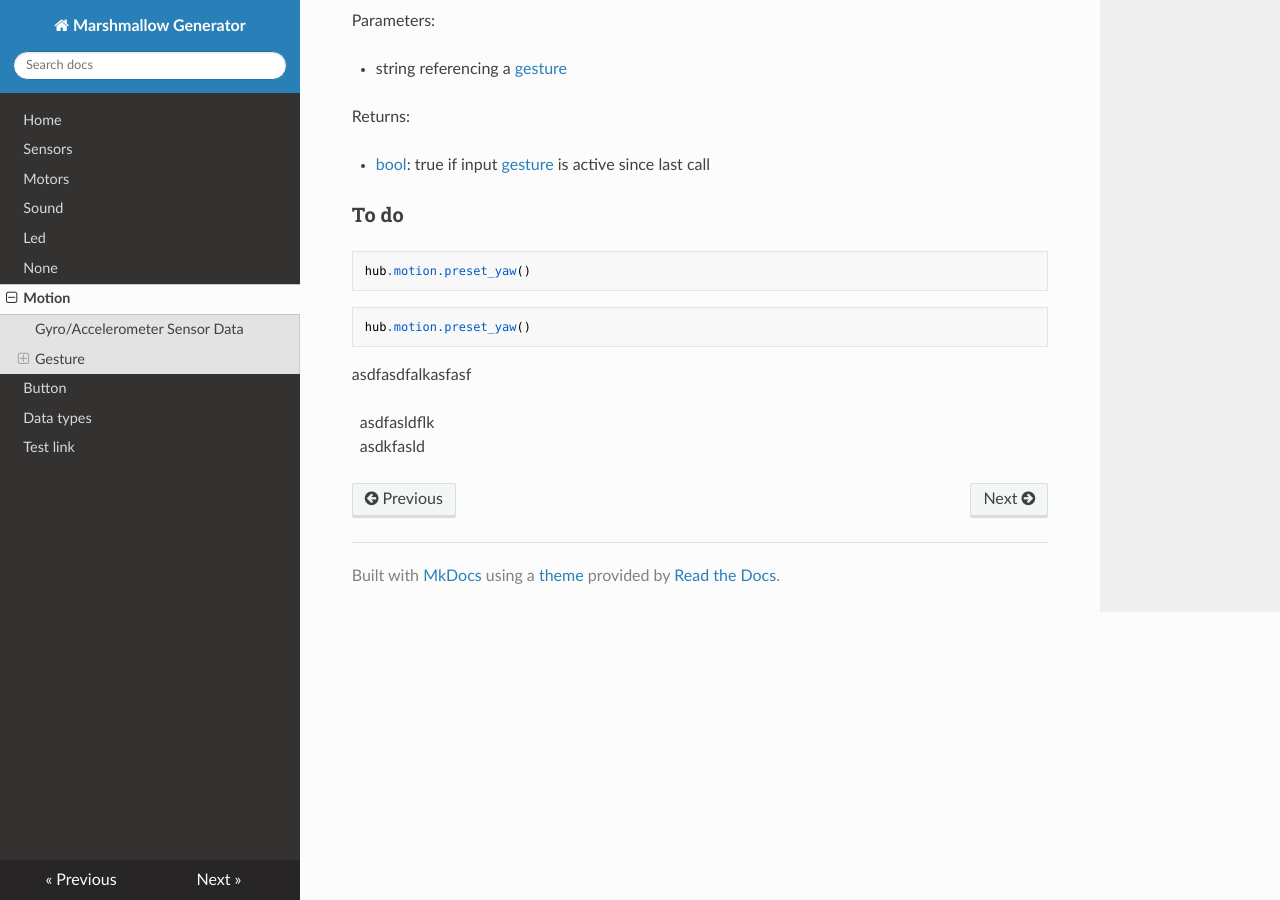
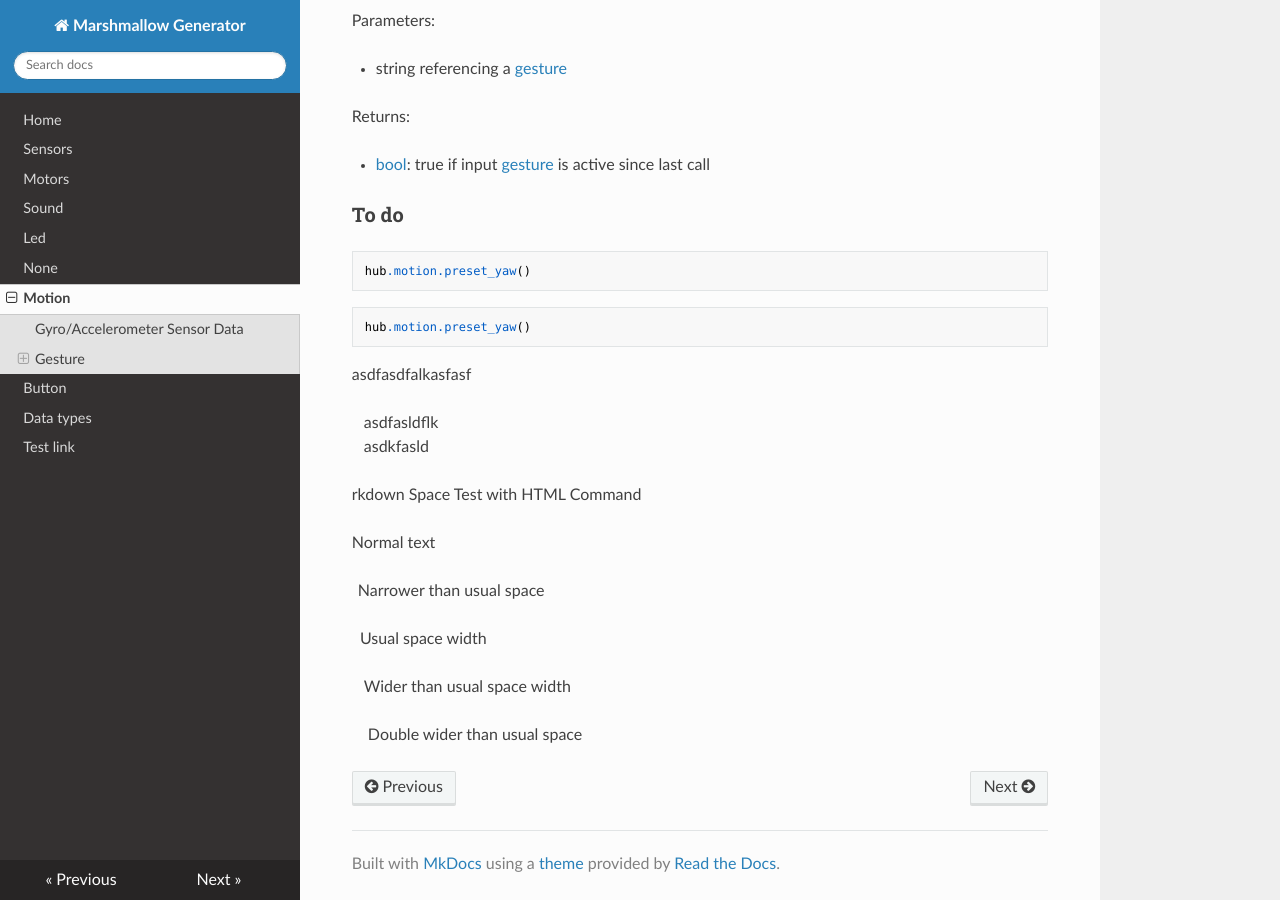
Before and after one commit to NStrijbosch/hub-module-notes, an MkDocs documentation site: the page built from docs/motion.md, in a window 1280 px wide and 900 px high, scrolled down 2419 px. Built offline with MkDocs 1.6.1, drawn with Linux system fonts in a browser that asks for light colours; nearby versions of some CDN libraries.

Commit message:
Update motion.md

```diff
--- a/docs/motion.md
+++ b/docs/motion.md
@@ -131,5 +131,17 @@ hub.motion.preset_yaw()
 
 asdfasdfalkasfasf </br>
 
-&ensp;asdfasldflk </br>
-&ensp;asdkfasld
+&emsp;asdfasldflk </br>
+&emsp;asdkfasld
+
+rkdown Space Test with HTML Command
+
+Normal text
+
+&thinsp; Narrower than usual space
+
+&nbsp; Usual space width
+
+&ensp; Wider than usual space width
+
+&emsp; Double wider than usual space
```
